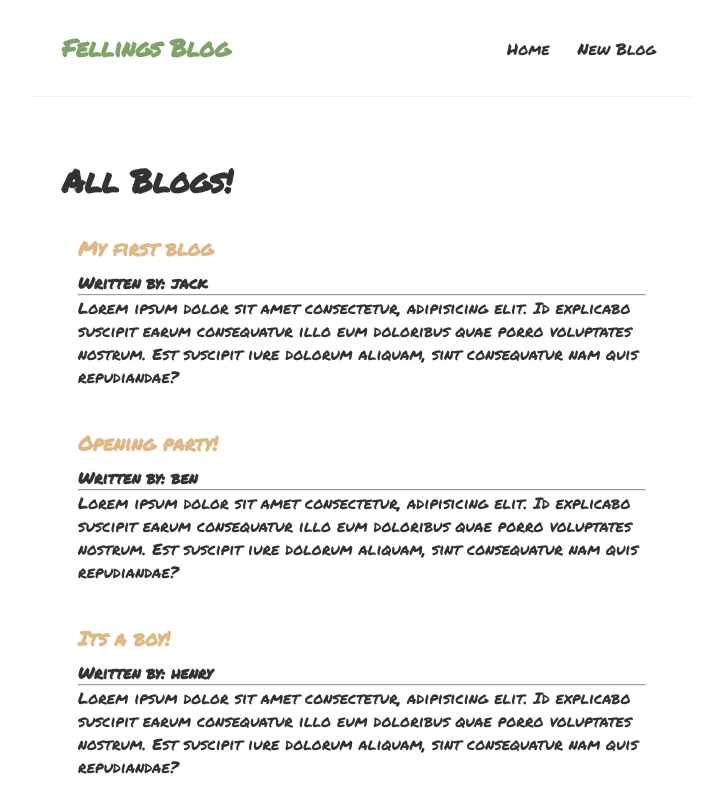
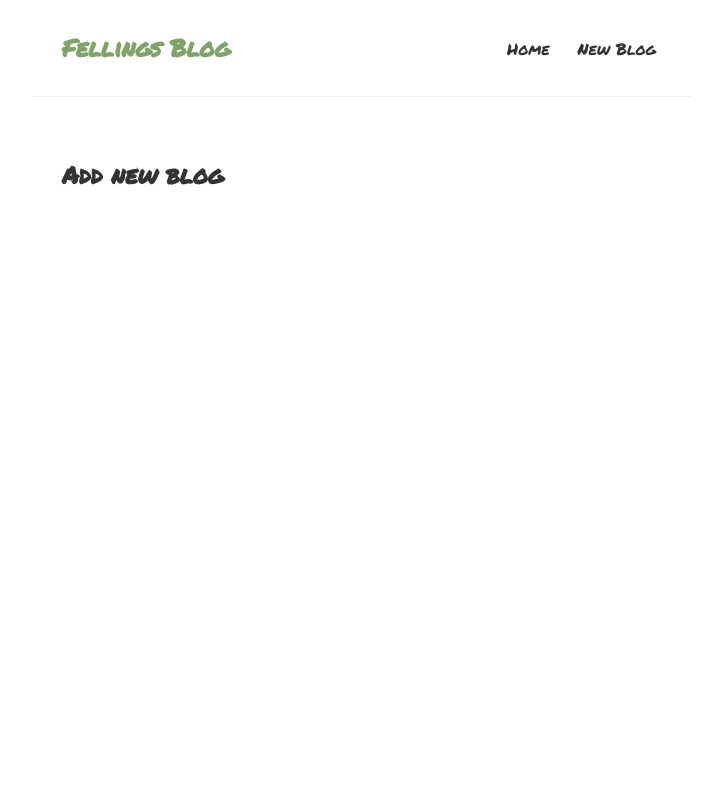
Before and after one commit to jonbleibdrey/feeling-blog, a React (Create React App) app: page /create in a window 1280 px wide. Shown: the top 800 px of the page, without its empty margins (278-1001 px from the left). Built offline with nearby package versions, Linux system fonts and the light colour scheme; data requests are answered from the project's data file.

Commit message:
reviewed abort controller

```diff
--- a/src/App.js
+++ b/src/App.js
@@ -1,19 +1,20 @@
-import Navbar from './Navbar';
-import Home from './Home';
-import {BrowserRouter as Router, Route, Switch} from "react-router-dom"
+import Navbar from "./Navbar";
+import Home from "./Home";
+import { BrowserRouter as Router, Route, Switch } from "react-router-dom";
+import Create from "./Create";
 
 function App() {
   return (
     <Router>
-    <div className='App'>
-      <Navbar/>
+      <div className="App">
+        <Navbar />
         <div className="content">
           <Switch>
-         <Route path="/">
-          <Home/>
+            <Route exact path="/">
+              <Home />
             </Route>
-         <Route path="/">
-          <Home/>
+            <Route path="/create">
+              <Create />
             </Route>
           </Switch>
         </div>
--- /dev/null
+++ b/src/Create.js
@@ -0,0 +1,11 @@
+import React from "react";
+
+const Create = () => {
+  return (
+    <div className="create">
+      <h2>Add new blog</h2>
+    </div>
+  );
+};
+
+export default Create;
--- a/src/Home.js
+++ b/src/Home.js
@@ -1,5 +1,4 @@
 import React from "react";
-import { useState, useEffect } from "react";
 import BlogList from "./BlogList";
 import useFetch from "./useFetch";
 
@@ -60,7 +59,6 @@
       {error && <div> {error} </div>}
       {isPending && <div> Loading... </div>}
       {blogs && <BlogList blogs={blogs} title="All Blogs!" />}
-      <hr />
       {/* <button onClick={()=>setName("luigi")}>change name</button>
       <p>{name}</p> */}
       {/* <BlogList
--- a/src/Navbar.js
+++ b/src/Navbar.js
@@ -1,10 +1,12 @@
+import { Link } from "react-router-dom";
+
 const Navbar  = () => {
   return (
     <nav className="navbar">
       <h1>Fellings Blog</h1>
       <div className="links">
-        <a href="/">Home</a>
-        <a href="/create">New Blog</a>
+        <Link to="/">Home</Link>
+        <Link to="/create">New Blog</Link>
       </div>
     </nav>
    );
--- a/src/useFetch.js
+++ b/src/useFetch.js
@@ -6,8 +6,10 @@
   const [error, setError] = useState(null);
 
   useEffect(() => {
+    // abort controller
+    const abortCont = new AbortController()
     // runs in every rerender, even deletes
-    fetch(url)
+    fetch(url, {signal: abortCont.signal})
       .then((res) => {
         if (!res.ok) {
           throw Error("could not fetch data");
@@ -21,10 +23,18 @@
         setError(null);
       })
       .catch((err) => {
-        setError(err.message);
-        setIsPending(false);
+        if(err.name === "AbortError"){
+          console.log('fetch aborted')
+        } else{
+          setError(err.message);
+          setIsPending(false);
+        }
       });
     console.log("useEffect ran");
+
+    // to abort and void the quick change error, not really needed unless you get error
+    return () => abortCont.abort()
+
   }, [url]);
 
   return { data, isPending, error };
```
Lines whose indentation alone changed are shown as unchanged.
